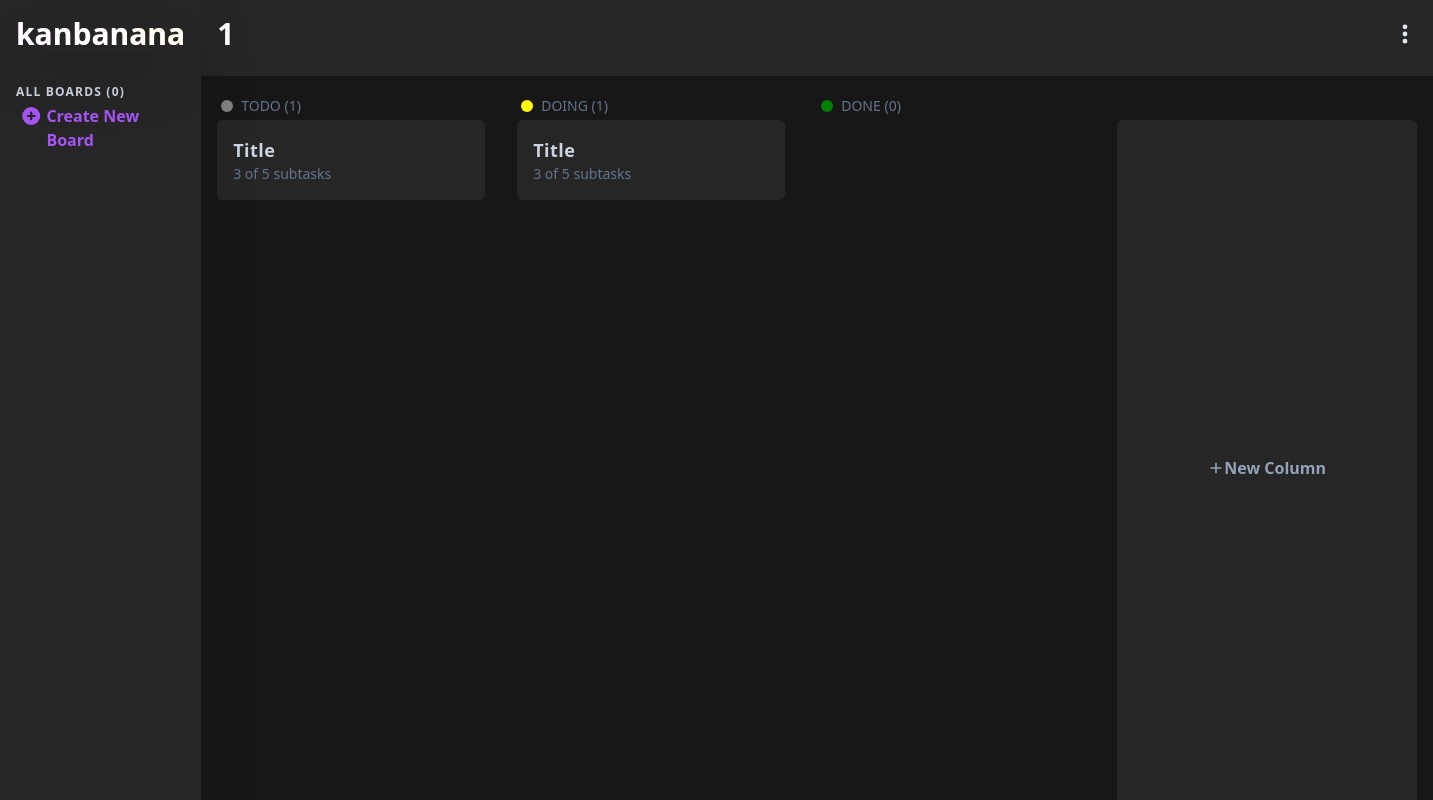
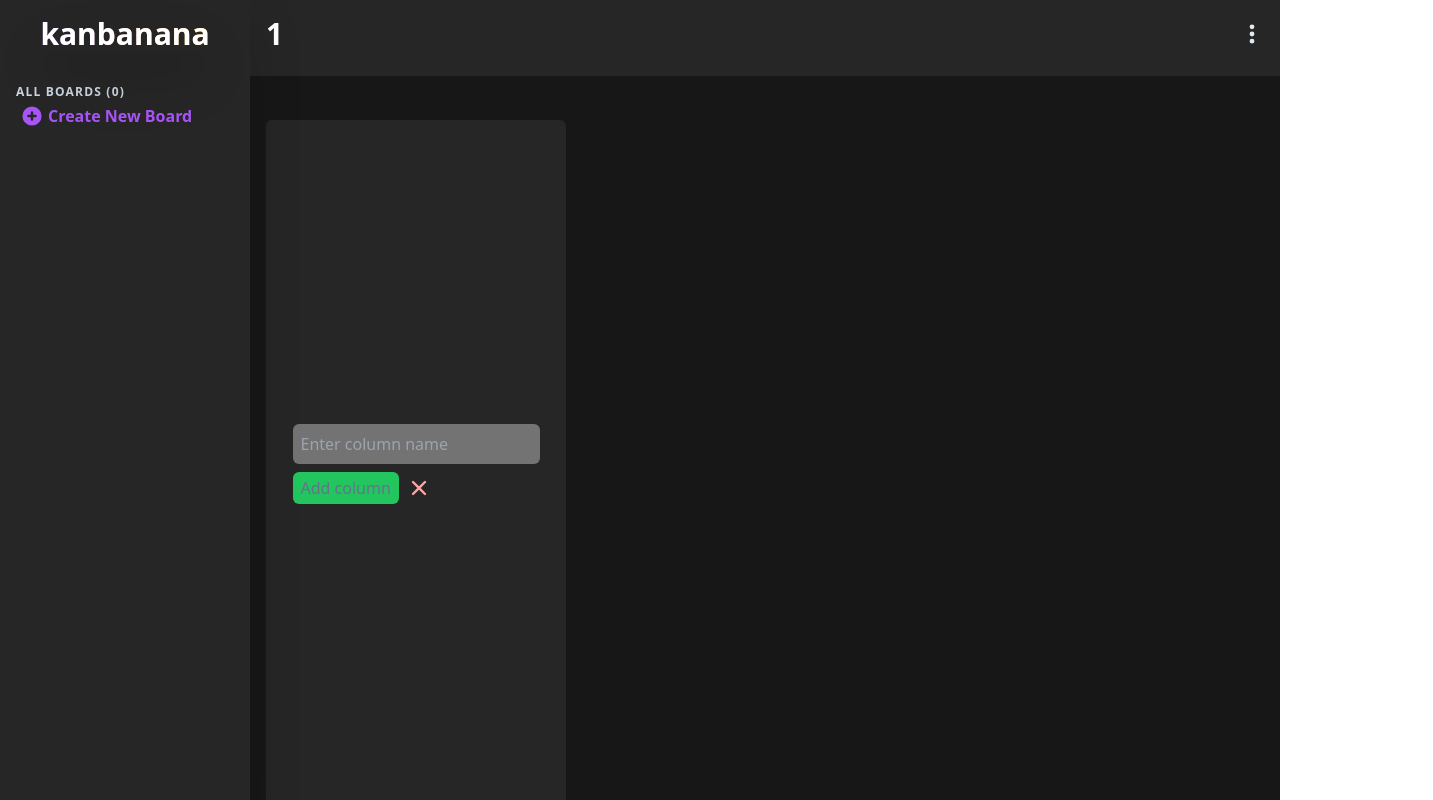
Before and after one commit to bytesbanana/kanbanana, a Next.js app: page /board/1 in a window 1280 px wide. Both pictures are taken after a click on the button "New Column". Shown: the whole page, 1433 px wide, since content can reach past the window. Built offline with nearby package versions, Linux system fonts and the light colour scheme.

Commit message:
Implement add new column

```diff
--- a/components/Board.jsx
+++ b/components/Board.jsx
@@ -1,40 +1,20 @@
 import React from 'react';
 import { useRouter } from 'next/router';
-import { PlusIcon, DotsVerticalIcon } from '@heroicons/react/solid';
+import { PlusIcon, DotsVerticalIcon, XIcon } from '@heroicons/react/solid';
 import { useState } from 'react';
 import { DragDropContext, Draggable, Droppable } from 'react-beautiful-dnd';
 
 import { useEffect } from 'react';
+import { useRef } from 'react';
 
 const BoardHeader = ({ boardName }) => (
-  <div className='flex justify-between w-full px-4 pt-4 pb-6 select-none bg-neutral-800'>
+  <div className='flex justify-between px-4 pt-4 pb-6 select-none bg-neutral-800'>
     <h1 className='text-3xl font-bold tracking-widest text-white'>{boardName}</h1>
     <div className='flex items-center gap-2'>
       <DotsVerticalIcon className='w-6 h-6 transition-colors cursor-pointer text-slate-200 hover:text-purple-600' />
     </div>
   </div>
 );
-
-const MOCK_DATA = [
-  {
-    id: 'todo',
-    color: 'grey',
-    name: 'TODO',
-    cards: [{ id: '1', title: 'Title', total: 5, done: 3 }],
-  },
-  {
-    id: 'doing',
-    color: 'yellow',
-    name: 'DOING',
-    cards: [{ id: '3', title: 'Title', total: 5, done: 3 }],
-  },
-  {
-    id: 'done',
-    color: 'green',
-    name: 'DONE',
-    cards: [],
-  },
-];
 
 const ColumnHeader = ({ colData }) => {
   if (!colData) return <></>;
@@ -52,6 +32,9 @@ const Board = () => {
   const router = useRouter();
   const { boardName } = router.query;
   const [columns, setColumns] = useState([]);
+  const [isAddNewColumn, setIsAddNewColumn] = useState(false);
+  const [newColumnName, setNewColumnName] = useState('');
+  const columnListRef = useRef();
 
   useEffect(() => {
     if (!router.isReady) return;
@@ -59,9 +42,6 @@ const Board = () => {
     const data = JSON.parse(localStorage.getItem(KANBANK_PREFIX + boardName));
     if (data) {
       setColumns(JSON.parse(localStorage.getItem(KANBANK_PREFIX + boardName)));
-    } else {
-      localStorage.setItem(KANBANK_PREFIX + boardName, JSON.stringify(MOCK_DATA));
-      setColumns(MOCK_DATA);
     }
   }, [router, boardName]);
 
@@ -97,13 +77,41 @@ const Board = () => {
     setColumns(cols);
   };
 
+  const handleAddColumn = () => {
+    const lowerColName = newColumnName.toLowerCase();
+    const newColId = lowerColName.replace('/ /', '_');
+    if (!newColumnName) return;
+    const existCol = columns.find((col) => col.id === newColId);
+    if (existCol) return;
+
+    setColumns([
+      ...columns,
+      {
+        id: newColId,
+        color: 'grey',
+        name: newColumnName,
+        cards: [],
+      },
+    ]);
+    setNewColumnName('');
+  };
+
+  useEffect(() => {
+    const childrenLength = columnListRef.current?.children?.length;
+    if (childrenLength <= 1) return;
+
+    columnListRef.current?.children[childrenLength - 1].scrollIntoView({
+      behavior: 'smooth',
+    });
+  }, [columns]);
+
   return (
-    <div className='flex flex-col w-full bg-neutral-900'>
-      <BoardHeader boardName={boardName}/>
+    <div className='flex flex-col bg-neutral-900 max-w-[calc(100vw-250px)] w-full'>
+      <BoardHeader boardName={boardName} />
       <DragDropContext onDragEnd={onDragEnd}>
-        <div className='flex flex-1 select-none'>
+        <div className='flex flex-1 overflow-scroll select-none' ref={columnListRef}>
           {columns.map((col) => (
-            <div className='flex  flex-col w-[300px] p-4 ' key={col.name}>
+            <div className='flex  flex-col min-w-[300px] max-w-[300px] p-4' key={col.name}>
               <ColumnHeader colData={col} />
               <Droppable droppableId={col.id}>
                 {(provided) => (
@@ -136,11 +144,39 @@ const Board = () => {
             </div>
           ))}
 
-          <div className='w-[300px] px-4 pt-4 mx-4 mt-11 bg-neutral-800 rounded-t-md flex items-center justify-center'>
-            <button className='inline-flex items-center justify-center p-4 font-semibold transition text-slate-400 hover:scale-110'>
-              <PlusIcon className='w-4 h-4' />
-              New Column
-            </button>
+          <div className='min-w-[300px] max-w-[300px]px-4 pt-4 mx-4 mt-11 bg-neutral-800 rounded-t-md flex items-center justify-center'>
+            {!isAddNewColumn && (
+              <button
+                className='inline-flex items-center justify-center p-4 font-semibold transition text-slate-400 hover:scale-110'
+                onClick={() => setIsAddNewColumn(true)}
+              >
+                <PlusIcon className='w-4 h-4' />
+                New Column
+              </button>
+            )}
+            {isAddNewColumn && (
+              <form onSubmit={(e) => e.preventDefault()} className=''>
+                <input
+                  type='text'
+                  className='p-2 text-white rounded-md bg-neutral-500'
+                  onChange={(e) => setNewColumnName(e.target.value)}
+                  value={newColumnName}
+                  placeholder='Enter column name'
+                />
+                <div className='flex items-center justify-start gap-2 py-2'>
+                  <button
+                    className='p-1 px-2 transition-colors bg-green-500 rounded-md text-slate-500 hover:bg-green-700 hover:text-green-200'
+                    onClick={handleAddColumn}
+                  >
+                    Add column
+                  </button>
+                  <XIcon
+                    className='w-6 h-6 font-semibold text-red-300 cursor-pointer hover:scale-105'
+                    onClick={() => setIsAddNewColumn(false)}
+                  />
+                </div>
+              </form>
+            )}
           </div>
         </div>
       </DragDropContext>
--- a/components/Layout.jsx
+++ b/components/Layout.jsx
@@ -8,9 +8,9 @@ const DynamicSideNav = dynamic(() => import('../components/SideNav'), {
 const Layout = (props) => {
   return (
     <div className='flex flex-col min-h-screen'>
-      <div className='flex flex-1 h-full'>
+      <div className='flex flex-1 h-full overflow-hidden'>
         <DynamicSideNav />
-        <main className='flex flex-1'>{props.children}</main>
+        <main className='flex flex-1 max-w-[calc(100%-250px)] min-w-[calc(100%-250px)]'>{props.children}</main>
       </div>
     </div>
   );
--- a/components/SideNav.jsx
+++ b/components/SideNav.jsx
@@ -37,7 +37,7 @@ const SideNav = () => {
   };
 
   return (
-    <div className='w-[250px] bg-neutral-800 drop-shadow-2xl'>
+    <div className='w-[250px] min-w-[250px] bg-neutral-800 drop-shadow-2xl'>
       <div className='flex justify-center p-4 cursor-pointer'>
         <Link href='/'>
           <h1 className='flex items-center gap-2 text-3xl font-extrabold text-center text-transparent text-white lowercase shadow-2xl bg-gradient-to-r from-purple-500 to-yellow-500 bg-clip-text drop-shadow-2xl'>
```
